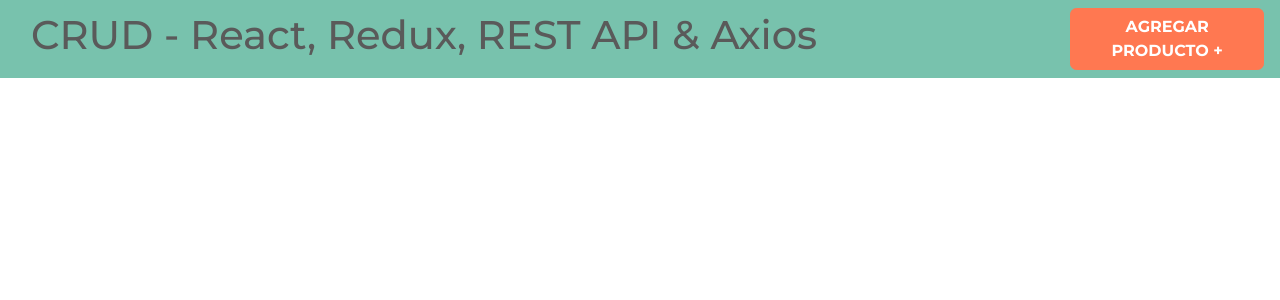
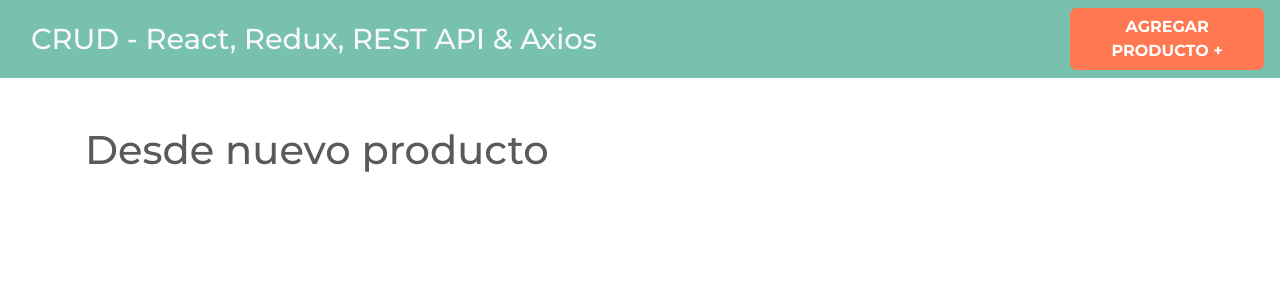
Before and after one commit to leogcia/React-Redux, a React (Create React App) app: page /productos/nuevo in a window 1280 px wide. Shown: the top 300 px of the page. Built offline with nearby package versions, Linux system fonts and the light colour scheme.

Commit message:
Agregar Roueter Dom, Routing

```diff
--- a/package.json
+++ b/package.json
@@ -8,6 +8,7 @@
     "@testing-library/user-event": "^13.5.0",
     "react": "^18.0.0",
     "react-dom": "^18.0.0",
+    "react-router-dom": "^6.3.0",
     "react-scripts": "5.0.0",
     "web-vitals": "^2.1.4"
   },
--- a/src/App.js
+++ b/src/App.js
@@ -1,12 +1,23 @@
-import React, { Fragment } from "react";
+import { BrowserRouter, Routes, Route } from 'react-router-dom';
 import Header from "./components/Header";
+import Productos from './components/Productos';
+import NuevoProducto from './components/NuevoProducto';
+import EditarProducto from './components/EditarProducto';
 
 
 function App() {
   return (
-    <Fragment>
+    <BrowserRouter>
       <Header/>
-    </Fragment>
+
+      <div className='container mt-5'>
+        <Routes>
+          <Route path='/' element={<Productos/>} />
+          <Route path='/productos/nuevo' element={<NuevoProducto/>} />
+          <Route path='/productos/editar/:id' element={<EditarProducto/>} />
+        </Routes>
+      </div>
+    </BrowserRouter>
   );
 }
 
--- /dev/null
+++ b/src/components/EditarProducto.js
@@ -0,0 +1,7 @@
+function EditarProducto() {
+    return (
+        <h1>Edtitar producto</h1>
+    );
+}
+
+export default EditarProducto;
--- a/src/components/Header.js
+++ b/src/components/Header.js
@@ -1,14 +1,22 @@
+import { Link } from "react-router-dom";
+
+
 function Header() {
+
     return (
         <nav className="navbar navbar-expand-lg navbar-dark bg-primary justify-content-between">
+
             <div className="container">
-                <h1>CRUD - React, Redux, REST API & Axios </h1>
+                <h1>
+                    <Link to={'/'} className='text-light'>
+                        CRUD - React, Redux, REST API & Axios
+                    </Link>
+                </h1>
             </div>
 
-            <a
+            <Link to={"/productos/nuevo"}
                 className="btn btn-danger nuevo-post d-block d-md-inline-block"
-                href="/producto/nuevo"
-            >Agregar Producto &#43;</a>
+            >Agregar Producto &#43;</Link>
         </nav>
     );
 }
--- /dev/null
+++ b/src/components/NuevoProducto.js
@@ -0,0 +1,7 @@
+function NuevoProducto() {
+    return (
+        <h1>Desde nuevo producto</h1>
+    );
+}
+
+export default NuevoProducto;
--- /dev/null
+++ b/src/components/Productos.js
@@ -0,0 +1,7 @@
+function Productos() {
+    return (
+        <h1>Desde productos</h1>
+    );
+}
+
+export default Productos;
```
Also changed, not shown: 1 other file (tests, documents, lock files or other folders).
